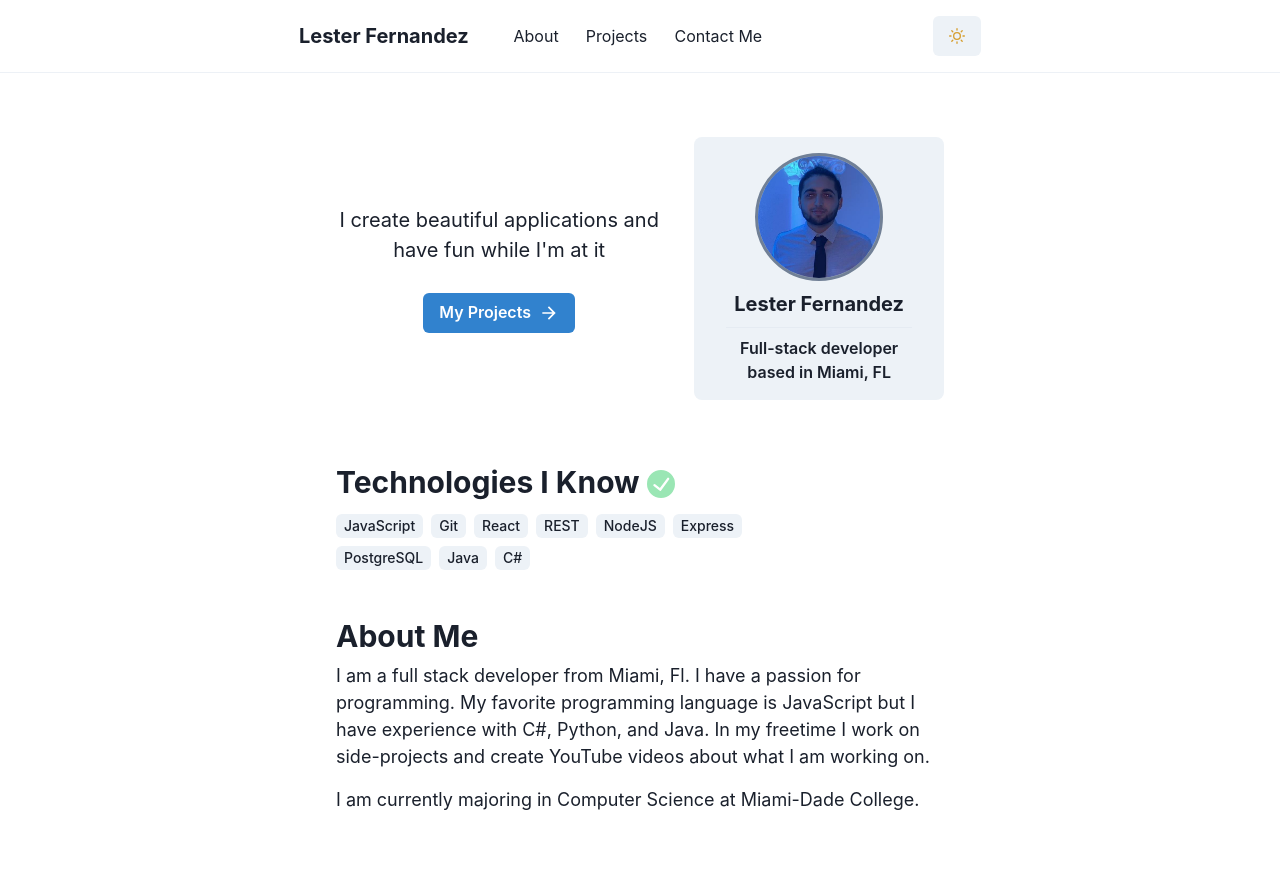
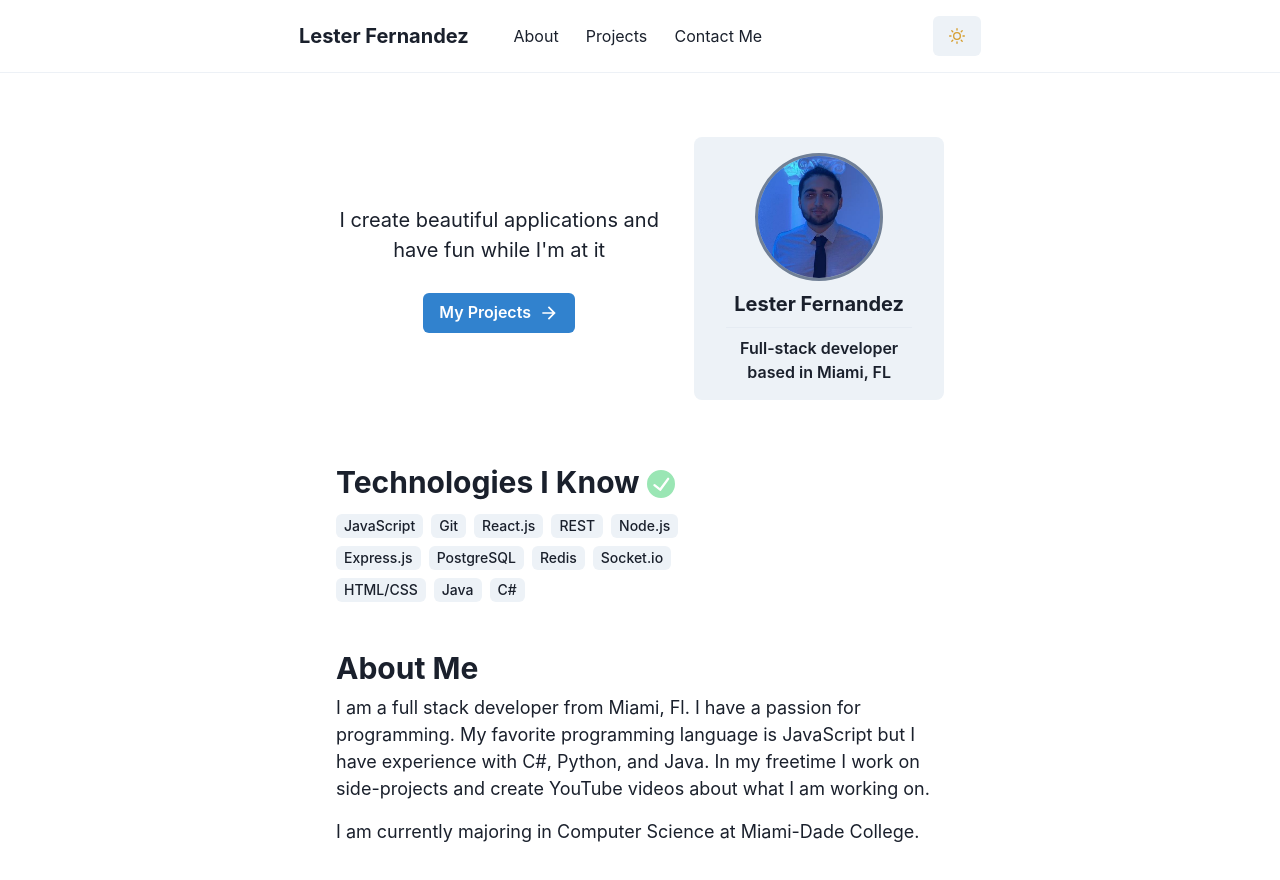
Before and after one commit to lesterfernandez/portfolio-website, a React (Create React App) app: page / in a window 1280 px wide. Shown: the top 880 px of the page. Built offline with nearby package versions, Linux system fonts and the light colour scheme.

Commit message:
added things i know

```diff
--- a/src/components/pages/About/About.jsx
+++ b/src/components/pages/About/About.jsx
@@ -18,11 +18,14 @@ const About = () => {
         <Wrap spacing="0.5rem" maxW="70%" pt="0.4rem">
           <Tag>JavaScript</Tag>
           <Tag>Git</Tag>
-          <Tag>React</Tag>
+          <Tag>React.js</Tag>
           <Tag>REST</Tag>
-          <Tag>NodeJS</Tag>
-          <Tag>Express</Tag>
+          <Tag>Node.js</Tag>
+          <Tag>Express.js</Tag>
           <Tag>PostgreSQL</Tag>
+          <Tag>Redis</Tag>
+          <Tag>Socket.io</Tag>
+          <Tag>HTML/CSS</Tag>
           <Tag>Java</Tag>
           <Tag>C#</Tag>
         </Wrap>
@@ -32,8 +35,8 @@ const About = () => {
         <Heading size="lg">About Me</Heading>
         <Text fontSize="lg">
           I am a full stack developer from Miami, Fl. I have a passion for
-          programming. My favorite programming language is JavaScript but I have
-          experience with C#, Python, and Java. In my freetime I work on
+          programming. My favorite programming language is JavaScript but I
+          have experience with C#, Python, and Java. In my freetime I work on
           side-projects and create YouTube videos about what I am working on.
         </Text>
         <Spacer />
```
